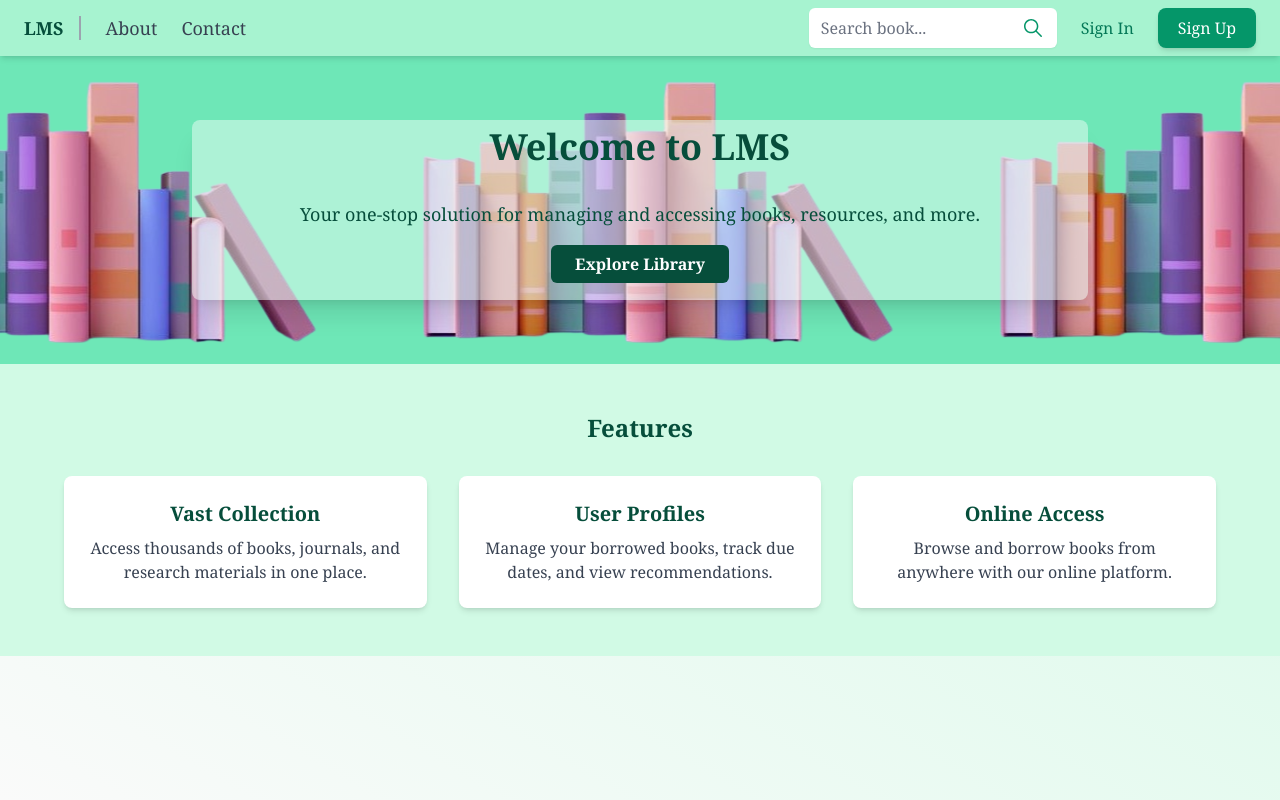
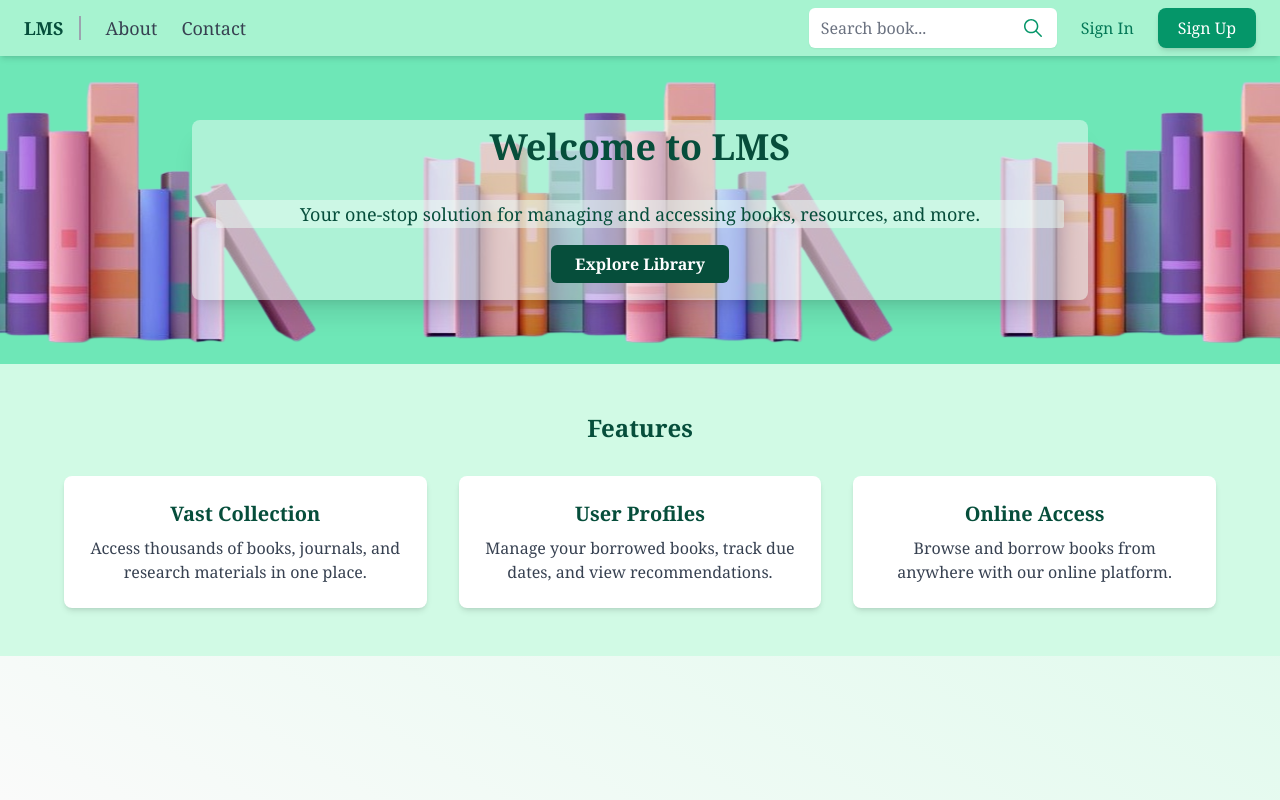
Before and after one commit to MohdSahbaz/Library-Management-System-New, a React (Vite) app in the folder clinet/: page / in a window 1280 px wide. Built offline with nearby package versions, Linux system fonts and the light colour scheme.

Commit message:
add bg on banner text

```diff
--- a/clinet/src/pages/Home.jsx
+++ b/clinet/src/pages/Home.jsx
@@ -16,7 +16,7 @@ const Home = () => {
           <h1 className="text-4xl font-bold mb-4 animate-float">
             Welcome to LMS
           </h1>
-          <p className="text-lg mb-6">
+          <p className="text-lg mb-6 bg-emerald-50/[0.5] rounded-sm">
             Your one-stop solution for managing and accessing books, resources,
             and more.
           </p>
```
